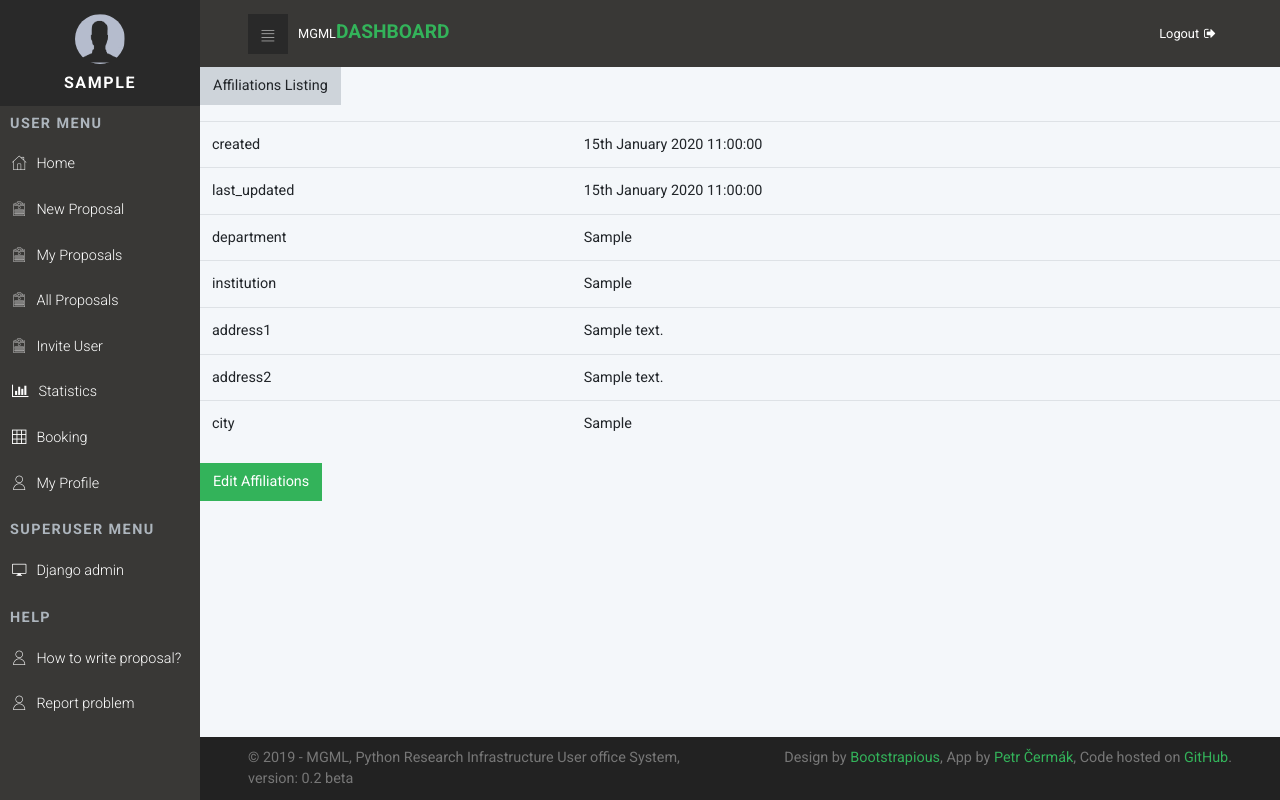
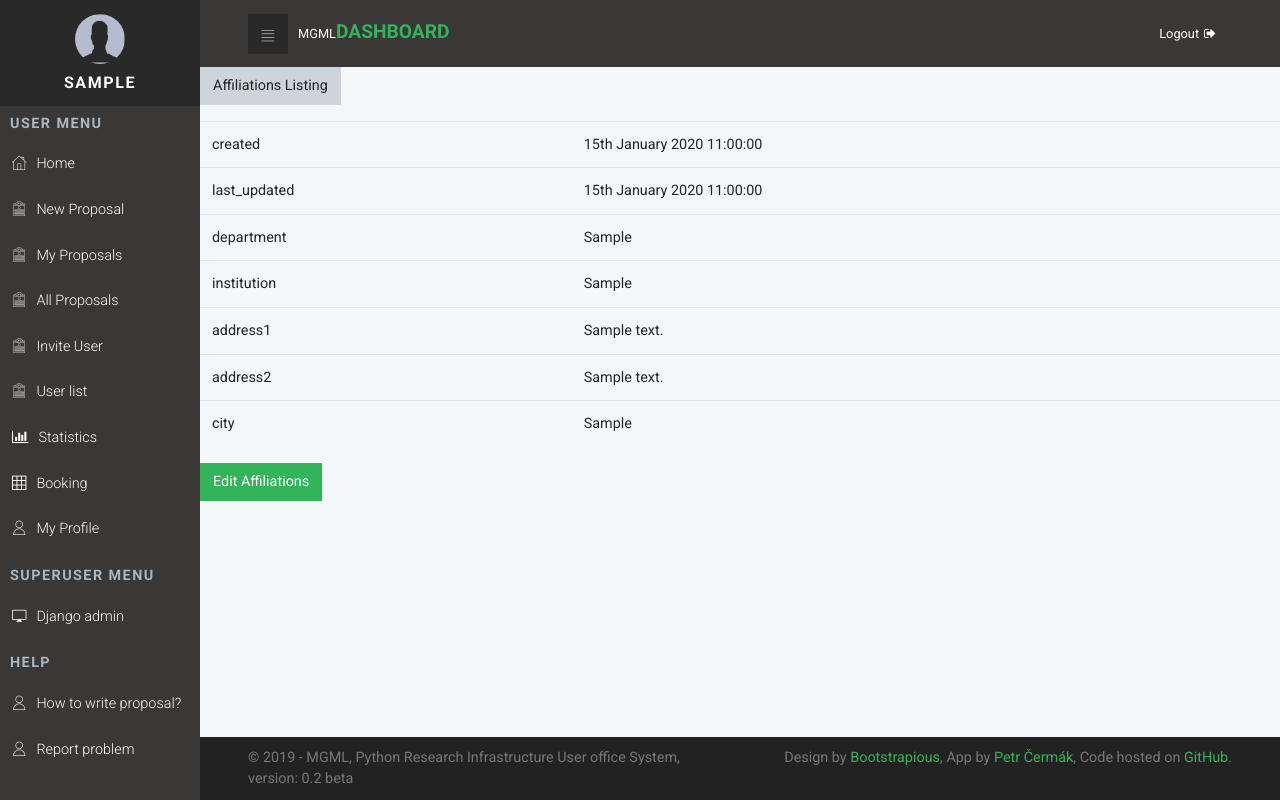
Before and after one commit to me2d09/prius, a Django app: page /app/affiliations/detail/1/ in a window 1280 px wide. Run offline with Django 3.2, Linux system fonts and the light colour scheme; a user stored in the database is signed in; tables that the repository leaves empty hold one stand-in row (values such as "Sample post"); some libraries are stand-ins or nearby versions.

Commit message:
List of all users link

```diff
--- a/app/admin.py
+++ b/app/admin.py
@@ -24,7 +24,7 @@ class ProposalsAdminForm(forms.ModelForm):
 
 class ProposalsAdmin(admin.ModelAdmin):
     form = ProposalsAdminForm
-    list_display = ['pid', 'slug', 'created', 'last_updated', 'name', 'abstract', 'scientific_bg', 'student', 'supervisor', 'local_contact']
+    list_display = ['pid', 'slug', 'created', 'proposer', 'last_updated', 'name', 'abstract', 'scientific_bg', 'student', 'supervisor', 'local_contact']
     readonly_fields = ['slug', 'created', 'last_updated']
 
 admin.site.register(Proposals, ProposalsAdmin)
--- a/app/templates/base.html
+++ b/app/templates/base.html
@@ -62,6 +62,8 @@
             <li><a href="/proposals/all/"> <i class="icon-form"></i>All Proposals</a></li>{% endif %}
               {% if perms.app.add_contacts %}
             <li><a href="/contacts/create/"> <i class="icon-form"></i>Invite User</a></li>{% endif %}
+              {% if perms.app.view_contacts %}
+            <li><a href="/contacts/"> <i class="icon-form"></i>User list</a></li>{% endif %}
               {% if request.user.is_superuser %}
             <li><a href="charts.html"> <i class="fa fa-bar-chart"></i>Statistics</a></li>
             <li><a href="tables.html"> <i class="icon-grid"></i>Booking                             </a></li>
--- a/app/views/htmlviews.py
+++ b/app/views/htmlviews.py
@@ -6,6 +6,7 @@ from django.contrib import messages
 from django.contrib.auth import login, authenticate, update_session_auth_hash
 from django.contrib.auth.forms import UserCreationForm, PasswordChangeForm
 from django.contrib.auth.models import User, Group
+from django.contrib.auth.mixins import PermissionRequiredMixin
 from django.contrib.sites.shortcuts import get_current_site
 from django.shortcuts import render, redirect
 from django.http import HttpRequest, HttpResponse, Http404, HttpResponseRedirect
@@ -437,7 +438,8 @@ class InstrumentsUpdateView(UpdateView):
     form_class = InstrumentsForm
 
 
-class ContactsListView(ListView):
+class ContactsListView(PermissionRequiredMixin, ListView):
+    permission_required = 'app.view_contacts'
     model = Contacts
 
 
```
